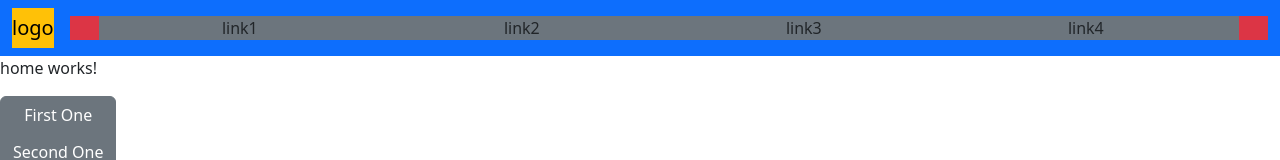
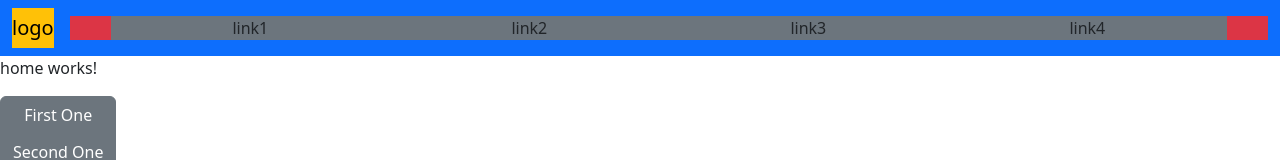
Before and after one commit to brfer98/my-portfolio, an Angular app: page / in a window 1280 px wide. Shown: the top 160 px of the page. Built offline with nearby package versions, Linux system fonts and the light colour scheme.

Commit message:
refactor header

```diff
--- a/src/app/components/header/header.html
+++ b/src/app/components/header/header.html
@@ -1,7 +1,7 @@
 <header>
     <div class="container-fluid bg-primary">
 
-        <nav class="navbar navbar-expand-sm d-flex justify-content-around">
+        <nav class="navbar navbar-expand-sm justify-content-around">
 
             <a class="navbar-brand bg-warning" href="">logo</a>
 
@@ -10,12 +10,16 @@
             </button>
 
             <div class="collapse navbar-collapse bg-danger" id="collapse-navbar">
-                <ul class="navbar-nav container d-flex justify-content-around text-center bg-secondary">
-                    <li class="nav-item">link1</li>
-                    <li class="nav-item">link2</li>
-                    <li class="nav-item">link3</li>
-                    <li class="nav-item">link4</li>
-                </ul>
+                <div class="container">
+
+
+                    <ul class="navbar-nav  d-flex justify-content-around text-center bg-secondary">
+                        <li class="nav-item">link1</li>
+                        <li class="nav-item">link2</li>
+                        <li class="nav-item">link3</li>
+                        <li class="nav-item">link4</li>
+                    </ul>
+                </div>
             </div>
 
         </nav>
```
